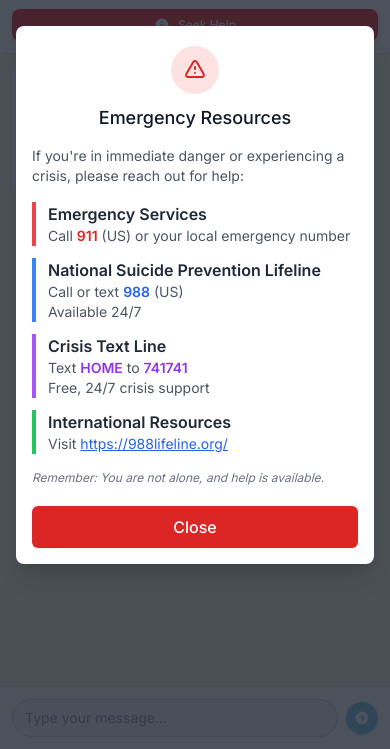
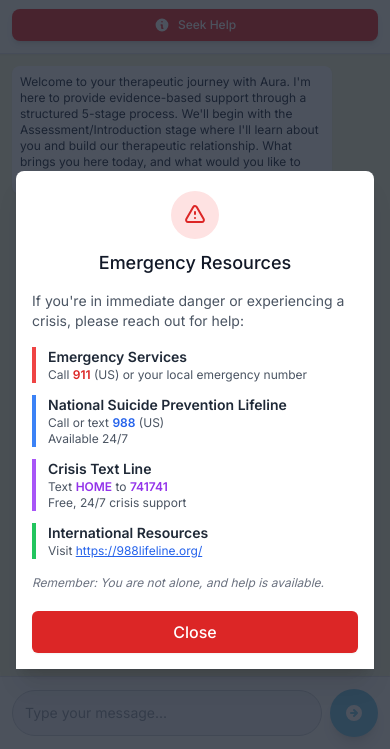
Before and after one commit to 20125A0511/Aura_gemini_playground, a website: page therapy_static.html in a window 390 px wide. Both pictures are taken after a click on the button "Seek Help". Shown: the part 95-844 px from the top of the page. Drawn offline with nearby package versions, Linux system fonts and the light colour scheme.

Commit message:
Fix mobile chat interface and API key issues
- Fix invisible send button: increased size, better visibility, fixed positioning
- Fix page movement: added fixed positioning and overflow control
- Improve mobile emergency modal: better layout, scrollable content, responsive text
- Enhanced API key error handling with better debugging
- Fixed footer positioning to prevent overlap with chat content
- Improved touch targets for mobile users

```diff
--- a/therapy_static.html
+++ b/therapy_static.html
@@ -6,11 +6,15 @@
     <title>Aura AI Therapy - Your AI Companion</title>
     <link rel="icon" type="image/png" href="logo.png">
     <script src="https://cdn.tailwindcss.com"></script>
-    <script src="config.js" onerror="window.CONFIG = null;"></script>
+    <script src="config.js"></script>
     <style>
         @import url('https://fonts.googleapis.com/css2?family=Inter:wght@400;500;600&display=swap');
         body {
             font-family: 'Inter', sans-serif;
+            overflow-x: hidden;
+            position: fixed;
+            width: 100%;
+            height: 100%;
         }
         /* Custom scrollbar for a cleaner look */
         #chat-window {
@@ -72,7 +76,7 @@
     </header>
 
     <!-- Chat Window -->
-    <main id="chat-window" class="flex-1 overflow-y-auto p-3 sm:p-4 md:p-6">
+    <main id="chat-window" class="flex-1 overflow-y-auto p-3 sm:p-4 md:p-6 pb-20 sm:pb-24">
         <div class="max-w-2xl mx-auto space-y-3 sm:space-y-4">
             <!-- Initial Therapist Message -->
             <div class="flex">
@@ -101,14 +105,14 @@
 
     <!-- Emergency Modal -->
     <div id="emergency-modal" class="hidden fixed inset-0 z-50 overflow-y-auto">
-        <div class="flex items-center justify-center min-h-screen px-4 pt-4 pb-20 text-center">
+        <div class="flex items-end sm:items-center justify-center min-h-screen px-4 pt-4 pb-20 text-center">
             <!-- Background overlay -->
             <div class="fixed inset-0 transition-opacity" aria-hidden="true">
                 <div class="absolute inset-0 bg-gray-900 opacity-75"></div>
             </div>
 
             <!-- Modal content -->
-            <div class="inline-block align-bottom bg-white rounded-lg px-4 pt-5 pb-4 text-left overflow-hidden shadow-xl transform transition-all sm:my-8 sm:align-middle sm:max-w-lg sm:w-full sm:p-6">
+            <div class="inline-block align-bottom bg-white rounded-t-lg sm:rounded-lg px-4 pt-5 pb-4 text-left overflow-hidden shadow-xl transform transition-all w-full max-w-lg sm:my-8 sm:align-middle sm:p-6">
                 <div>
                     <div class="mx-auto flex items-center justify-center h-12 w-12 rounded-full bg-red-100">
                         <svg class="h-6 w-6 text-red-600" xmlns="http://www.w3.org/2000/svg" fill="none" viewBox="0 0 24 24" stroke="currentColor">
@@ -120,27 +124,27 @@
                         <div class="mt-4 text-left">
                             <p class="text-sm text-gray-600 mb-4">If you're in immediate danger or experiencing a crisis, please reach out for help:</p>
 
-                            <div class="space-y-3">
+                            <div class="space-y-3 max-h-60 overflow-y-auto">
                                 <div class="border-l-4 border-red-500 pl-3">
-                                    <p class="font-semibold text-gray-800">Emergency Services</p>
-                                    <p class="text-sm text-gray-600">Call <span class="font-bold text-red-600">911</span> (US) or your local emergency number</p>
+                                    <p class="font-semibold text-gray-800 text-sm sm:text-base">Emergency Services</p>
+                                    <p class="text-xs sm:text-sm text-gray-600">Call <span class="font-bold text-red-600">911</span> (US) or your local emergency number</p>
                                 </div>
 
                                 <div class="border-l-4 border-blue-500 pl-3">
-                                    <p class="font-semibold text-gray-800">National Suicide Prevention Lifeline</p>
-                                    <p class="text-sm text-gray-600">Call or text <span class="font-bold text-blue-600">988</span> (US)</p>
-                                    <p class="text-sm text-gray-600">Available 24/7</p>
+                                    <p class="font-semibold text-gray-800 text-sm sm:text-base">National Suicide Prevention Lifeline</p>
+                                    <p class="text-xs sm:text-sm text-gray-600">Call or text <span class="font-bold text-blue-600">988</span> (US)</p>
+                                    <p class="text-xs sm:text-sm text-gray-600">Available 24/7</p>
                                 </div>
 
                                 <div class="border-l-4 border-purple-500 pl-3">
-                                    <p class="font-semibold text-gray-800">Crisis Text Line</p>
-                                    <p class="text-sm text-gray-600">Text <span class="font-bold text-purple-600">HOME</span> to <span class="font-bold text-purple-600">741741</span></p>
-                                    <p class="text-sm text-gray-600">Free, 24/7 crisis support</p>
+                                    <p class="font-semibold text-gray-800 text-sm sm:text-base">Crisis Text Line</p>
+                                    <p class="text-xs sm:text-sm text-gray-600">Text <span class="font-bold text-purple-600">HOME</span> to <span class="font-bold text-purple-600">741741</span></p>
+                                    <p class="text-xs sm:text-sm text-gray-600">Free, 24/7 crisis support</p>
                                 </div>
 
                                 <div class="border-l-4 border-green-500 pl-3">
-                                    <p class="font-semibold text-gray-800">International Resources</p>
-                                    <p class="text-sm text-gray-600">Visit <a href="https://988lifeline.org/" target="_blank" class="text-blue-600 hover:text-blue-800 underline">https://988lifeline.org/</a></p>
+                                    <p class="font-semibold text-gray-800 text-sm sm:text-base">International Resources</p>
+                                    <p class="text-xs sm:text-sm text-gray-600">Visit <a href="https://988lifeline.org/" target="_blank" class="text-blue-600 hover:text-blue-800 underline break-all">https://988lifeline.org/</a></p>
                                 </div>
                             </div>
 
@@ -158,14 +162,14 @@
     </div>
 
     <!-- Input Form -->
-    <footer class="bg-white/80 backdrop-blur-sm border-t border-gray-200 p-3 sm:p-4 sticky bottom-0">
+    <footer class="bg-white/90 backdrop-blur-sm border-t border-gray-200 p-3 sm:p-4 fixed bottom-0 left-0 right-0 z-10">
         <div class="max-w-2xl mx-auto">
             <form id="chat-form" class="flex items-center space-x-2">
                 <input type="text" id="message-input" placeholder="Type your message..." autocomplete="off"
-                    class="flex-1 w-full px-3 py-2 sm:px-4 text-gray-700 bg-gray-100 border border-gray-300 rounded-full focus:outline-none focus:ring-2 focus:ring-sky-300 transition duration-200 text-sm sm:text-base">
+                    class="flex-1 w-full px-3 py-3 sm:px-4 text-gray-700 bg-gray-100 border border-gray-300 rounded-full focus:outline-none focus:ring-2 focus:ring-sky-300 transition duration-200 text-sm sm:text-base">
                 <button type="submit" id="send-button"
-                    class="bg-[#87CEEB] text-white rounded-full p-2 sm:p-2.5 hover:bg-sky-500 focus:outline-none focus:ring-2 focus:ring-offset-2 focus:ring-sky-400 transition duration-200 shadow flex-shrink-0">
-                    <svg xmlns="http://www.w3.org/2000/svg" class="h-4 w-4 sm:h-5 sm:w-5" viewBox="0 0 20 20" fill="currentColor">
+                    class="bg-[#87CEEB] text-white rounded-full p-3 sm:p-2.5 hover:bg-sky-500 focus:outline-none focus:ring-2 focus:ring-offset-2 focus:ring-sky-400 transition duration-200 shadow-lg flex-shrink-0 min-w-[48px] min-h-[48px] flex items-center justify-center">
+                    <svg xmlns="http://www.w3.org/2000/svg" class="h-5 w-5 sm:h-5 sm:w-5" viewBox="0 0 20 20" fill="currentColor">
                         <path fill-rule="evenodd" d="M10 18a8 8 0 100-16 8 8 0 000 16zm3.707-8.707l-3-3a1 1 0 00-1.414 1.414L10.586 9H7a1 1 0 100 2h3.586l-1.293 1.293a1 1 0 101.414 1.414l3-3a1 1 0 000-1.414z" clip-rule="evenodd" />
                     </svg>
                 </button>
@@ -496,8 +500,8 @@ ${getStageSpecificInstructions()}
             messageInput.disabled = true;
 
             // Check if API key is configured
-            if (!CONFIG || !CONFIG.GEMINI_API_KEY || CONFIG.GEMINI_API_KEY === 'YOUR_API_KEY_HERE') {
-                displayMessage('therapist', 'I apologize, but the API key is not configured. Please set up your Gemini API key in the config.js file.');
+            if (typeof CONFIG === 'undefined' || !CONFIG || !CONFIG.GEMINI_API_KEY || CONFIG.GEMINI_API_KEY === 'YOUR_API_KEY_HERE') {
+                displayMessage('therapist', 'I apologize, but the API key is not configured. Please ensure the config.js file is properly loaded and contains a valid Gemini API key.');
                 typingIndicator.classList.add('hidden');
                 sendButton.disabled = false;
                 messageInput.disabled = false;
@@ -608,6 +612,14 @@ ${getStageSpecificInstructions()}
         // Initialize stage indicator on page load
         document.addEventListener('DOMContentLoaded', function() {
             updateStageIndicator();
+
+            // Debug API key loading
+            console.log('CONFIG object:', typeof CONFIG !== 'undefined' ? CONFIG : 'undefined');
+            if (typeof CONFIG !== 'undefined' && CONFIG.GEMINI_API_KEY) {
+                console.log('API key loaded successfully');
+            } else {
+                console.log('API key not loaded or invalid');
+            }
         });
 
     </script>
```
